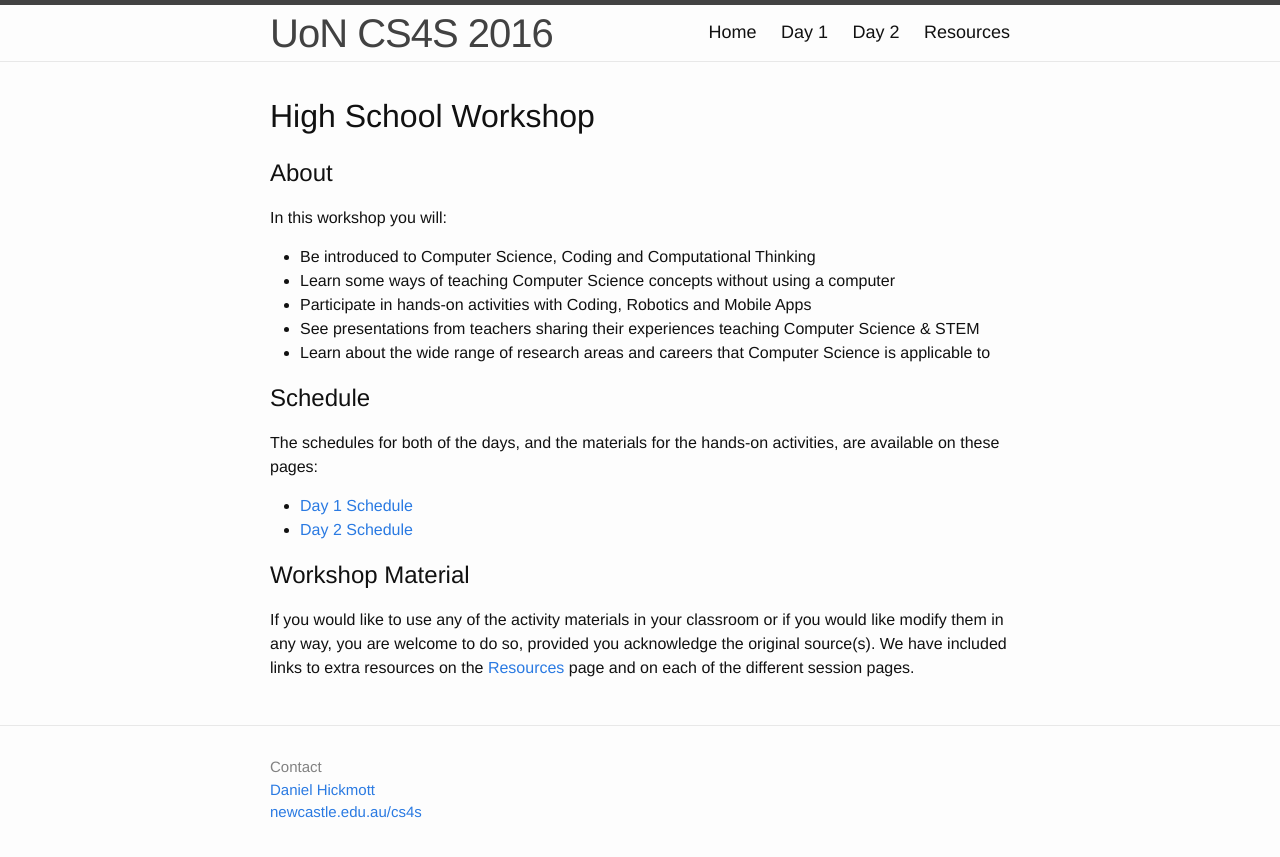
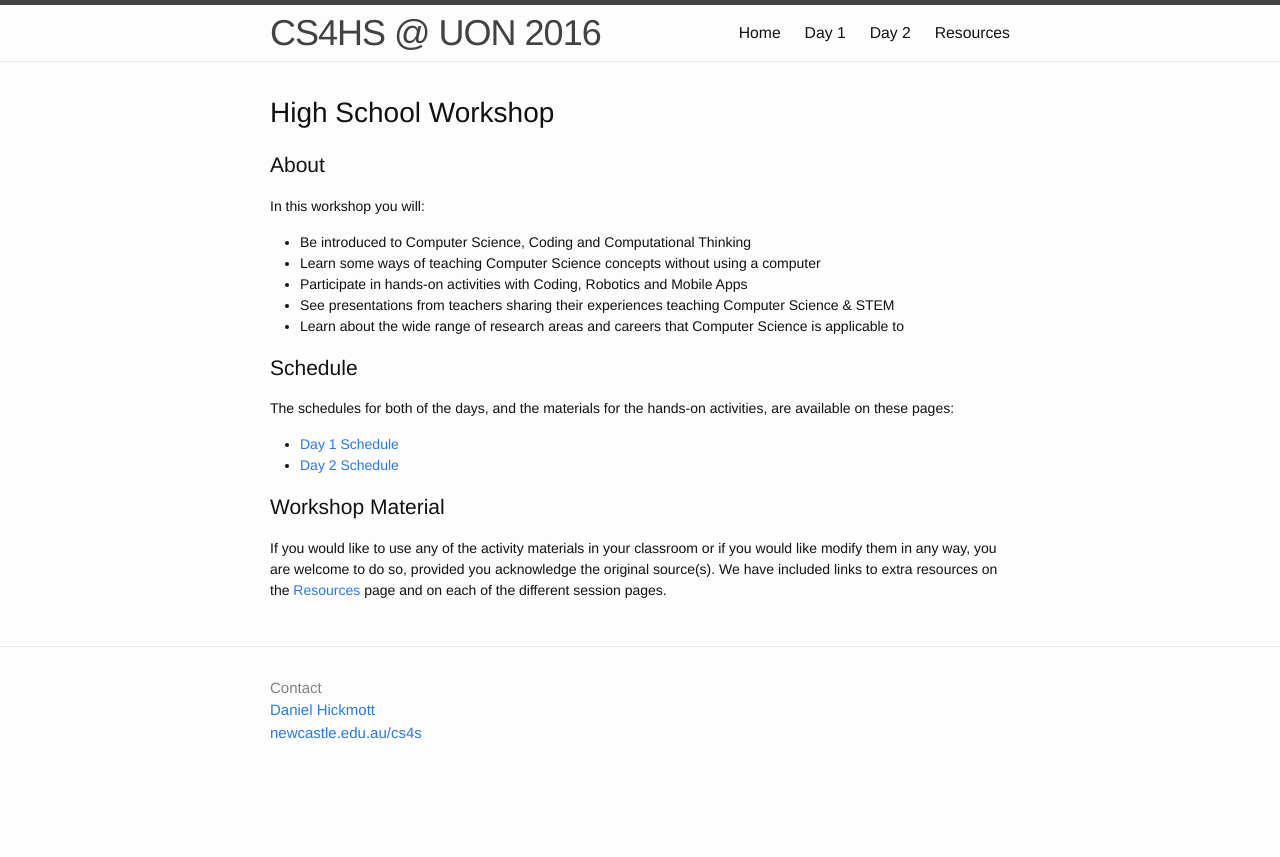
Before and after one commit to cs4s/hs-2016, a Jekyll site: the page built from index.md, in a window 1280 px wide. Shown: the top 857 px of the page. Built offline with Jekyll 4.4.1, drawn with Linux system fonts in a browser that asks for light colours.

Commit message:
Changes font sizes and site title

```diff
--- a/_config.yml
+++ b/_config.yml
@@ -6,7 +6,7 @@
 # 'jekyll serve'. If you change this file, please restart the server process.
 
 # Site settings
-title: UoN CS4S 2016
+title: CS4HS @ UON 2016
 email: daniel.hickmott@uon.edu.au
 contact: Daniel Hickmott
 baseurl: "/hs-2016"
--- a/_sass/_layout.scss
+++ b/_sass/_layout.scss
@@ -11,7 +11,7 @@
 }
 
 .site-title {
-    font-size: 40px;
+    font-size: 36px;
     font-weight: 450;
     line-height: 56px;
     letter-spacing: -1px;
--- a/css/main.scss
+++ b/css/main.scss
@@ -7,8 +7,8 @@
 
 // Our variables
 $base-font-family: "Helvetica Neue", Helvetica, Arial, sans-serif;
-$base-font-size:   16px;
-$base-font-weight: 400;
+$base-font-size:   14px;
+$base-font-weight: 500;
 $header-font-weight: 500;
 $small-font-size:  $base-font-size * 0.875;
 $base-line-height: 1.5;
```
